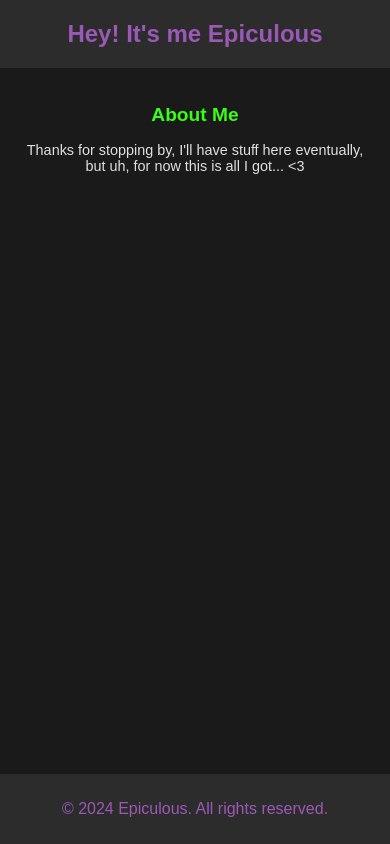
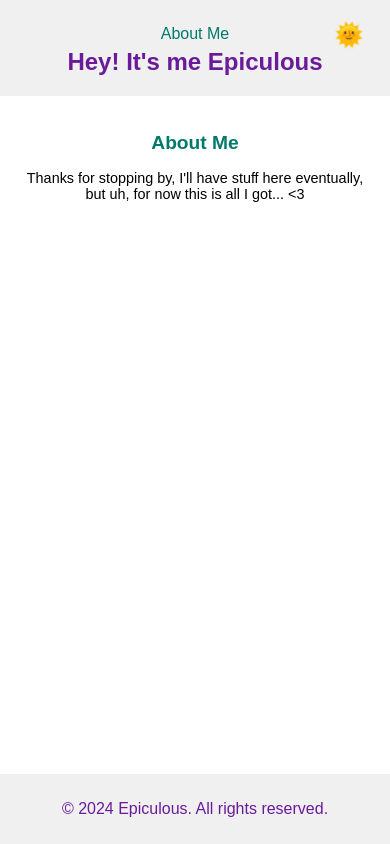
Before and after one commit to AAbushady/aabushady.github.io, a plain HTML site: page index.html in a window 390 px wide. Drawn offline with Linux system fonts and the light colour scheme.

Commit message:
light/dark mode toggle

```diff
--- a/index.html
+++ b/index.html
@@ -8,7 +8,16 @@
 </head>
 <body>
 <header>
+    <nav>
+        <ul>
+            <li><a href="#intro">About Me</a></li>
+            <!-- Add more navigation items here if needed -->
+        </ul>
+    </nav>
     <h1>Hey! It's me Epiculous</h1>
+    <button id="theme-toggle" aria-label="Toggle Dark/Light Mode">
+        <span id="theme-icon">🌙</span>
+    </button>
 </header>
 <main>
     <section id="intro">
--- a/scripts.js
+++ b/scripts.js
@@ -1,3 +1,30 @@
 document.addEventListener('DOMContentLoaded', function() {
     document.getElementById('year').textContent = new Date().getFullYear();
+
+    const themeToggle = document.getElementById('theme-toggle');
+    const themeIcon = document.getElementById('theme-icon');
+
+    // Function to set the theme
+    function setTheme(theme) {
+        if (theme === 'light') {
+            document.body.classList.add('light-mode');
+            themeIcon.textContent = '🌞'; // Sun icon for light mode
+        } else {
+            document.body.classList.remove('light-mode');
+            themeIcon.textContent = '🌙'; // Moon icon for dark mode
+        }
+    }
+
+    // Check the user's system preference
+    const prefersDarkScheme = window.matchMedia('(prefers-color-scheme: dark)').matches;
+    setTheme(prefersDarkScheme ? 'dark' : 'light');
+
+    // Toggle theme on button click
+    themeToggle.addEventListener('click', function() {
+        if (document.body.classList.contains('light-mode')) {
+            setTheme('dark');
+        } else {
+            setTheme('light');
+        }
+    });
 });
--- a/styles.css
+++ b/styles.css
@@ -1,25 +1,29 @@
 /* Base styles */
 body {
-    background-color: #1a1a1a; /* Dark background */
-    color: #e0e0e0; /* Light text */
-    font-family: Arial, sans-serif; /* Default font for now */
+    background-color: var(--background-color);
+    color: var(--text-color);
+    font-family: Arial, sans-serif;
     margin: 0;
     padding: 0;
     display: flex;
     flex-direction: column;
     min-height: 100vh;
+    transition: background-color 0.3s ease, color 0.3s ease;
 }
 
 header {
-    background-color: #2c2c2c; /* Slightly lighter dark background */
+    background-color: var(--header-background-color);
     padding: 20px;
     text-align: center;
+    position: relative;
+    transition: background-color 0.3s ease, color 0.3s ease;
 }
 
 header h1 {
-    color: #9b59b6; /* Lighter purple for better contrast */
+    color: var(--header-text-color);
     font-size: 2.5em;
     margin: 0;
+    transition: color 0.3s ease;
 }
 
 nav ul {
@@ -36,39 +40,43 @@ nav ul li {
 }
 
 nav ul li a {
-    color: #39ff14; /* Neon green color */
+    color: var(--link-color);
     text-decoration: none;
     font-size: 1.2em;
-    transition: color 0.3s ease-in-out;
+    transition: color 0.3s ease;
 }
 
 nav ul li a:hover {
     text-decoration: underline;
-    color: #32cd32;
+    color: var(--link-hover-color);
 }
 
 main {
-    flex: 1; /* Ensures the main content takes up available space */
+    flex: 1;
     padding: 20px;
     text-align: center;
+    transition: background-color 0.3s ease, color 0.3s ease;
 }
 
-#intro h2, #projects h2, #contact h2 {
-    color: #39ff14; /* Neon green color */
+#intro h2 {
+    color: var(--section-header-color);
     font-size: 2em;
+    transition: color 0.3s ease;
 }
 
-#intro p, #projects p, #contact p {
+#intro p {
     font-size: 1.2em;
+    transition: color 0.2s ease; /* Reduced transition duration */
 }
 
 footer {
-    background-color: #2c2c2c;
-    color: #9b59b6; /* Lighter purple for better contrast */
+    background-color: var(--footer-background-color);
+    color: var(--footer-text-color);
     padding: 10px;
     text-align: center;
     width: 100%;
-    box-sizing: border-box; /* Ensure padding and border are included in the element's total width and height */
+    box-sizing: border-box;
+    transition: background-color 0.3s ease, color 0.3s ease;
 }
 
 /* Form styles */
@@ -80,7 +88,8 @@ form {
 
 form label {
     margin-top: 10px;
-    color: #e0e0e0;
+    color: var(--text-color);
+    transition: color 0.3s ease;
 }
 
 form input, form textarea {
@@ -88,10 +97,11 @@ form input, form textarea {
     padding: 10px;
     width: 80%;
     max-width: 500px;
-    border: 1px solid #9b59b6;
+    border: 1px solid var(--input-border-color);
     border-radius: 5px;
-    background-color: #2c2c2c;
-    color: #e0e0e0;
+    background-color: var(--input-background-color);
+    color: var(--text-color);
+    transition: background-color 0.3s ease, color 0.3s ease, border-color 0.3s ease;
 }
 
 form button {
@@ -99,14 +109,15 @@ form button {
     padding: 10px 20px;
     border: none;
     border-radius: 5px;
-    background-color: #39ff14;
-    color: #1a1a1a;
+    background-color: var(--button-background-color);
+    color: var(--button-text-color);
     font-size: 1em;
     cursor: pointer;
+    transition: background-color 0.3s ease, color 0.3s ease;
 }
 
 form button:hover {
-    background-color: #32cd32;
+    background-color: var(--button-hover-background-color);
 }
 
 /* Media Queries for Responsiveness */
@@ -123,11 +134,11 @@ form button:hover {
         font-size: 1em;
     }
 
-    #intro h2, #projects h2, #contact h2 {
+    #intro h2 {
         font-size: 1.5em;
     }
 
-    #intro p, #projects p, #contact p {
+    #intro p {
         font-size: 1em;
     }
 
@@ -149,11 +160,11 @@ form button:hover {
         margin: 5px 0;
     }
 
-    #intro h2, #projects h2, #contact h2 {
+    #intro h2 {
         font-size: 1.2em;
     }
 
-    #intro p, #projects p, #contact p {
+    #intro p {
         font-size: 0.9em;
     }
 
@@ -161,3 +172,56 @@ form button:hover {
         width: 95%;
     }
 }
+
+/* Dark Mode Variables */
+:root {
+    --background-color: #1a1a1a;
+    --text-color: #e0e0e0;
+    --header-background-color: #2c2c2c;
+    --header-text-color: #9b59b6;
+    --link-color: #39ff14;
+    --link-hover-color: #32cd32;
+    --section-header-color: #39ff14;
+    --footer-background-color: #2c2c2c;
+    --footer-text-color: #9b59b6;
+    --input-border-color: #9b59b6;
+    --input-background-color: #2c2c2c;
+    --button-background-color: #39ff14;
+    --button-text-color: #1a1a1a;
+    --button-hover-background-color: #32cd32;
+}
+
+/* Light Mode Variables */
+body.light-mode {
+    --background-color: #ffffff;
+    --text-color: #000000;
+    --header-background-color: #f0f0f0;
+    --header-text-color: #6a1b9a;
+    --link-color: #00796b;
+    --link-hover-color: #004d40;
+    --section-header-color: #00796b;
+    --footer-background-color: #f0f0f0;
+    --footer-text-color: #6a1b9a;
+    --input-border-color: #6a1b9a;
+    --input-background-color: #ffffff;
+    --button-background-color: #00796b;
+    --button-text-color: #ffffff;
+    --button-hover-background-color: #004d40;
+}
+
+/* Theme Toggle Button */
+#theme-toggle {
+    position: absolute;
+    top: 20px;
+    right: 20px;
+    background: none;
+    border: none;
+    font-size: 1.5em;
+    cursor: pointer;
+    color: var(--header-text-color);
+    transition: color 0.3s ease;
+}
+
+#theme-toggle:hover {
+    color: var(--link-hover-color);
+}
```
